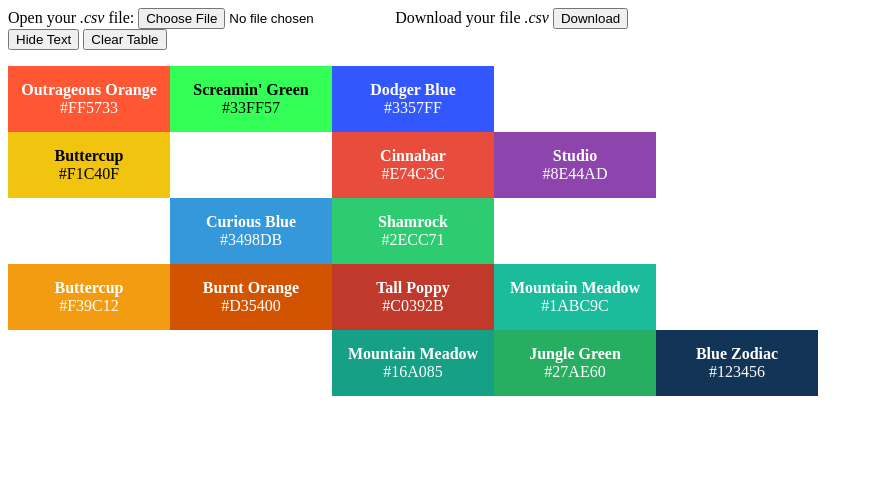
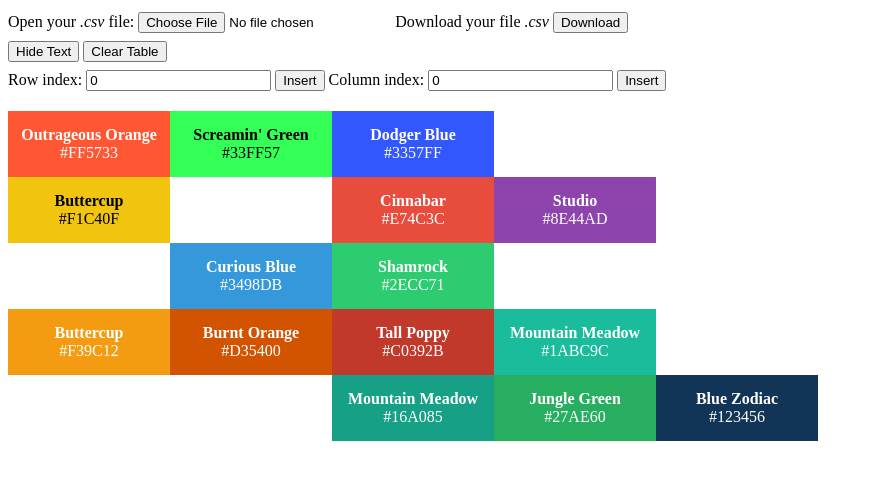
Before and after one commit to RayCC51/color-collector, a plain HTML site: page index.html in a window 1280 px wide. Shown: the whole page, without its empty margins (0-873 px from the left). Drawn offline with Linux system fonts and the light colour scheme.

Commit message:
wip: insert row and col

```diff
--- /dev/null
+++ b/expandTable.js
@@ -0,0 +1,40 @@
+function insertRow() {
+  //   const table = document.getElementById("colorTable");
+  //   const rowIndex = parseInt(document.getElementById("rowIndex").value);
+  //   const newRow = table.insertRow(rowIndex);
+
+  //   // 새로운 행에 셀 추가
+  //   for (let i = 0; i < table.rows[0].cells.length; i++) {
+  //     const newCell = newRow.insertCell();
+  //     newCell.innerHTML = "새 데이터"; // 새 데이터 추가
+  //     console.log("add new row at: ", rowIndex);
+  //   }
+
+  // Find a <table> element with id="myTable":
+  const table = document.getElementById("colorTable");
+  const rowIndex = parseInt(document.getElementById("rowIndex").value);
+
+  // Create an empty <tr> element and add it to the 1st position of the table:
+  const row = table.insertRow(rowIndex);
+
+  console.log(table.rows[rowIndex].cells.length);
+  // FIXME: always 0: <table> need has width, height attribute
+
+  for (let i = 0; i < table.rows[rowIndex].cells.length; i++) {
+    const newCell = newRow.insertCell();
+    newCell.innerHTML = "새 데이터"; // 새 데이터 추가
+    console.log("add new row at: ", rowIndex);
+  }
+}
+
+function insertColumn() {
+  const table = document.getElementById("colorTable");
+  const colIndex = parseInt(document.getElementById("colIndex").value);
+
+  // 모든 행에 새로운 셀 추가
+  for (let i = 0; i < table.rows.length; i++) {
+    const newCell = table.rows[i].insertCell(colIndex);
+    newCell.innerHTML = "새 데이터"; // 새 데이터 추가
+    console.log("add new column at ", colIndex);
+  }
+}
--- a/index.html
+++ b/index.html
@@ -16,6 +16,13 @@
       </form>
       <button type="button" id="hideText">Hide Text</button>
       <button type="button" id="clearTable">Clear Table</button>
+      <br />
+      <label for="rowIndex">Row index:</label>
+      <input type="number" id="rowIndex" value="0" min="0" />
+      <button onclick="insertRow()">Insert</button>
+      <label for="colIndex">Column index:</label>
+      <input type="number" id="colIndex" value="0" min="0" />
+      <button onclick="insertColumn()">Insert</button>
     </div>
 
     <div id="tableContainer"></div>
@@ -23,6 +30,7 @@
     <script src="lib/parsingCSV.js"></script>
     <script src="lib/ntc.js"></script>
     <script src="lib/blackwhite.js"></script>
+    <script src="expandTable.js"></script>
     <script src="script.js"></script>
     <script src="export.js"></script>
   </body>
--- a/style.css
+++ b/style.css
@@ -10,10 +10,15 @@ body {
   }
 }
 
+#info {
+  margin-bottom: 1em !important;
+}
+
 label,
 input,
 button {
   user-select: none;
+  margin: 0.3em 0 !important;
 }
 
 table {
@@ -55,7 +60,3 @@ td {
   margin: 0;
   padding: 0;
 }
-
-#info {
-  margin-bottom: 1em !important;
-}
```
